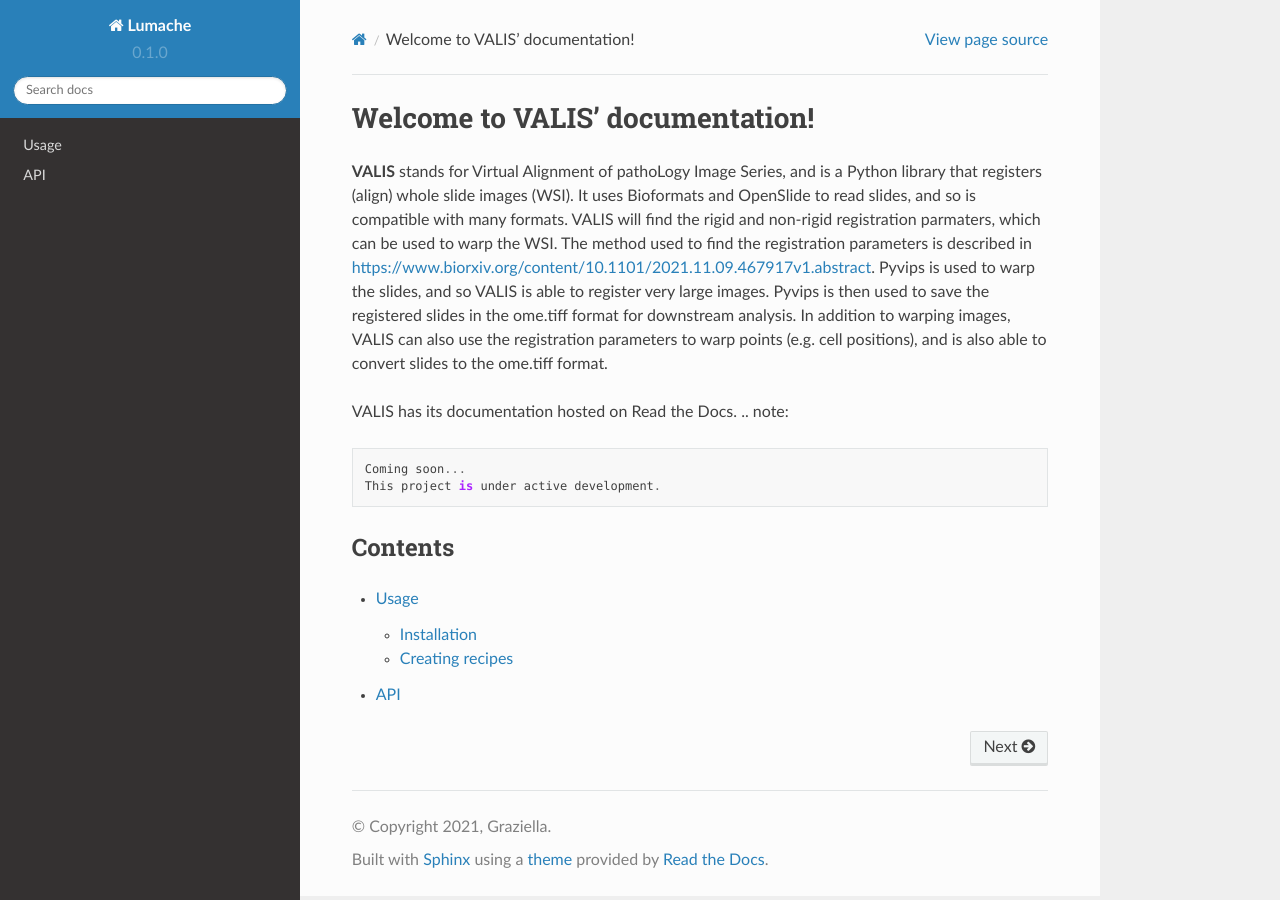
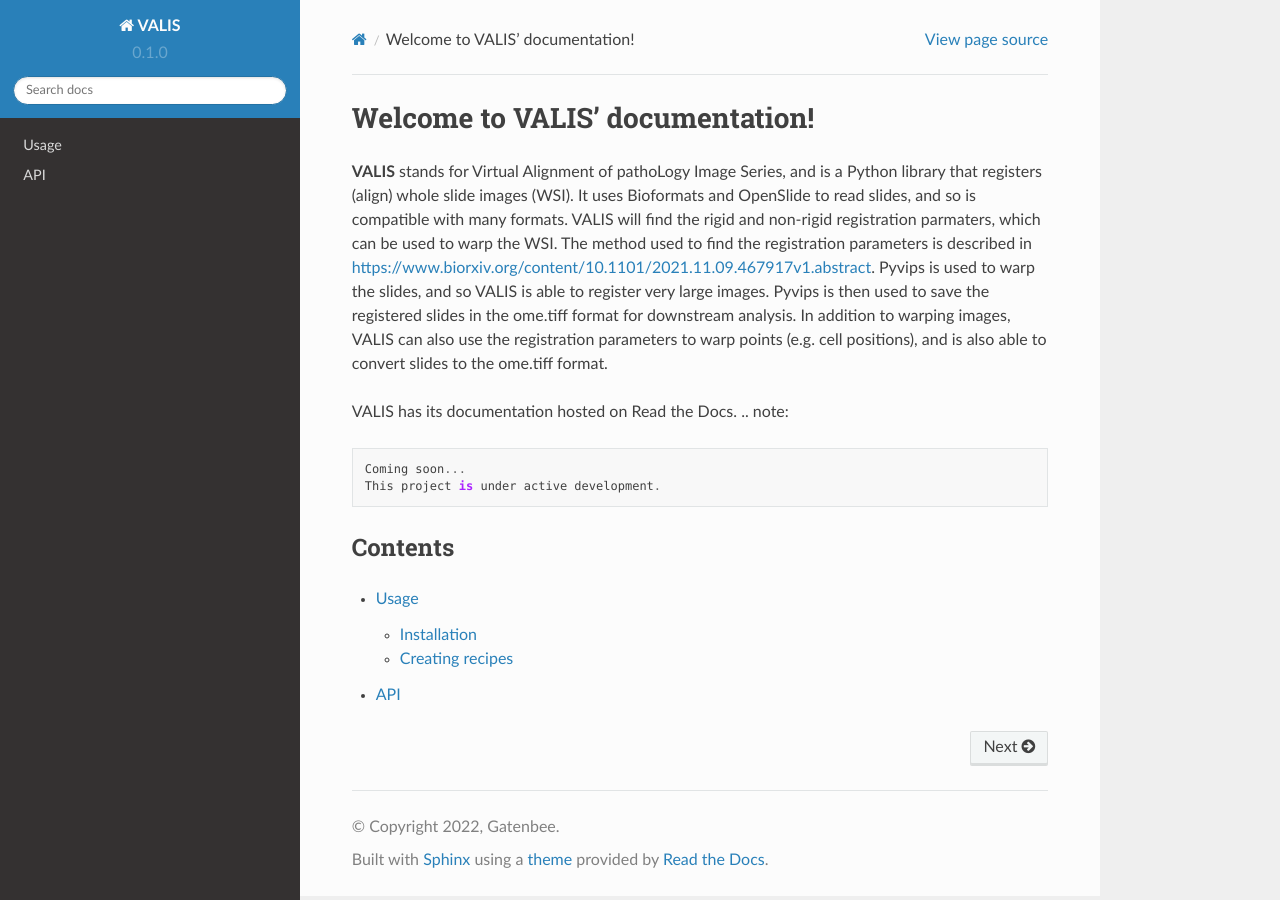
Before and after one commit to MathOnco/valis, a Sphinx documentation site: the page built from docs/source/index.rst, in a window 1280 px wide. Built offline with Sphinx 7.4.7 and the Read the Docs theme 2.0.0, drawn with Linux system fonts in a browser that asks for light colours.

Commit message:
Update conf.py

```diff
--- a/docs/source/conf.py
+++ b/docs/source/conf.py
@@ -2,9 +2,9 @@
 
 # -- Project information
 
-project = 'Lumache'
-copyright = '2021, Graziella'
-author = 'Graziella'
+project = 'VALIS'
+copyright = '2022, Gatenbee'
+author = 'Chandler Gatenbee'
 
 release = '0.1'
 version = '0.1.0'
```
